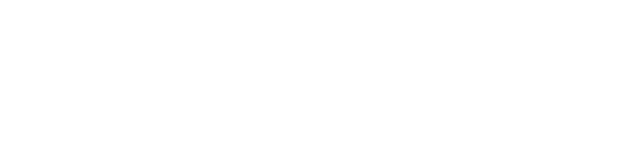
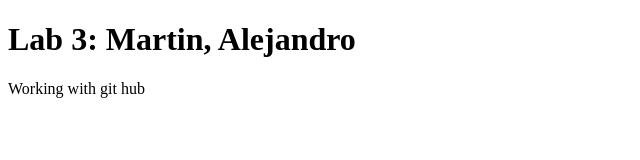
Before and after one commit to amartin17/wbbdevs2, a plain HTML site: page labs/lab3.html in a window 1280 px wide. Shown: the whole page, without its empty margins (0-640 px from the left). Drawn offline with Linux system fonts and the light colour scheme.

```diff
--- a/labs/lab3.html
+++ b/labs/lab3.html
@@ -1,9 +1,10 @@
 <!DOCTYPE html>
 <html>
     <head>
-        <title> </title>
+        <title>Lab 3: Martin, Alejandro </title>
     </head>
     <body>
-
+<h1> Lab 3: Martin, Alejandro</h1>
+<p> Working with git hub</p>
     </body>
 </html>
```
